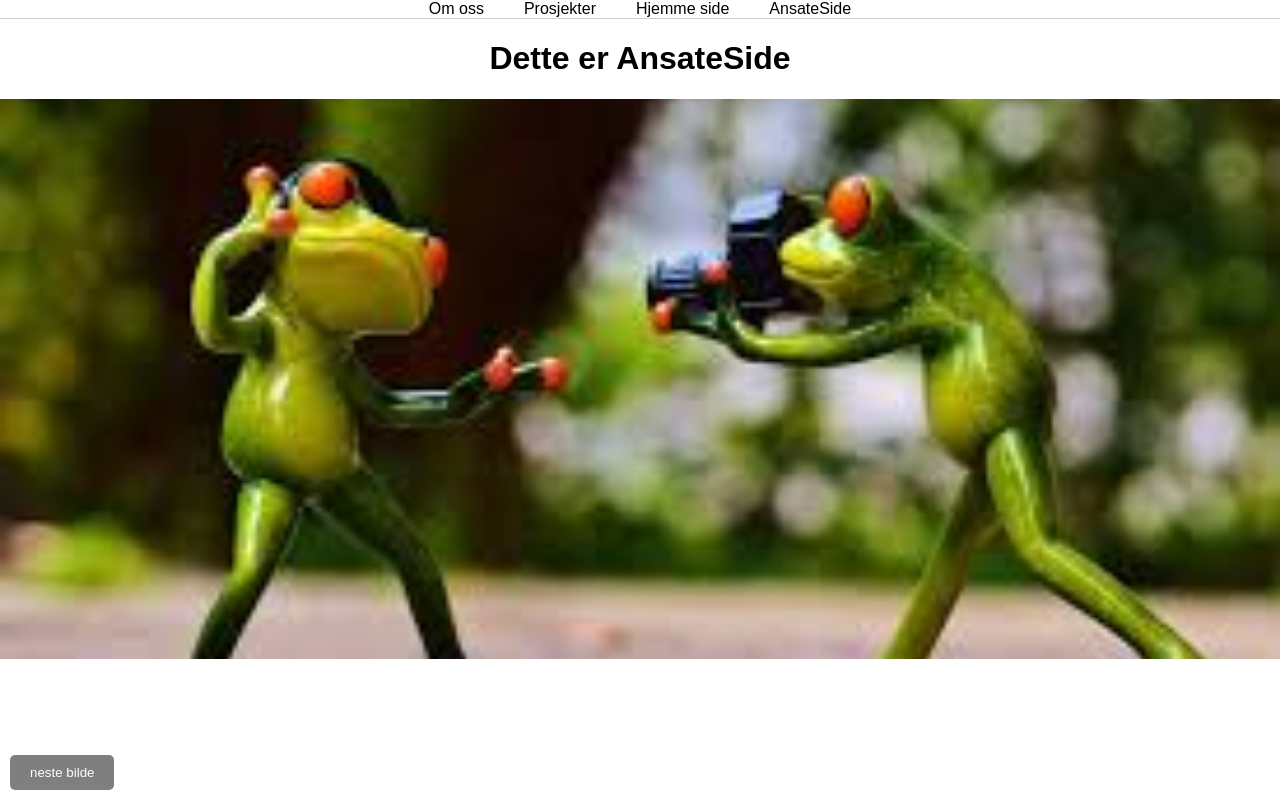
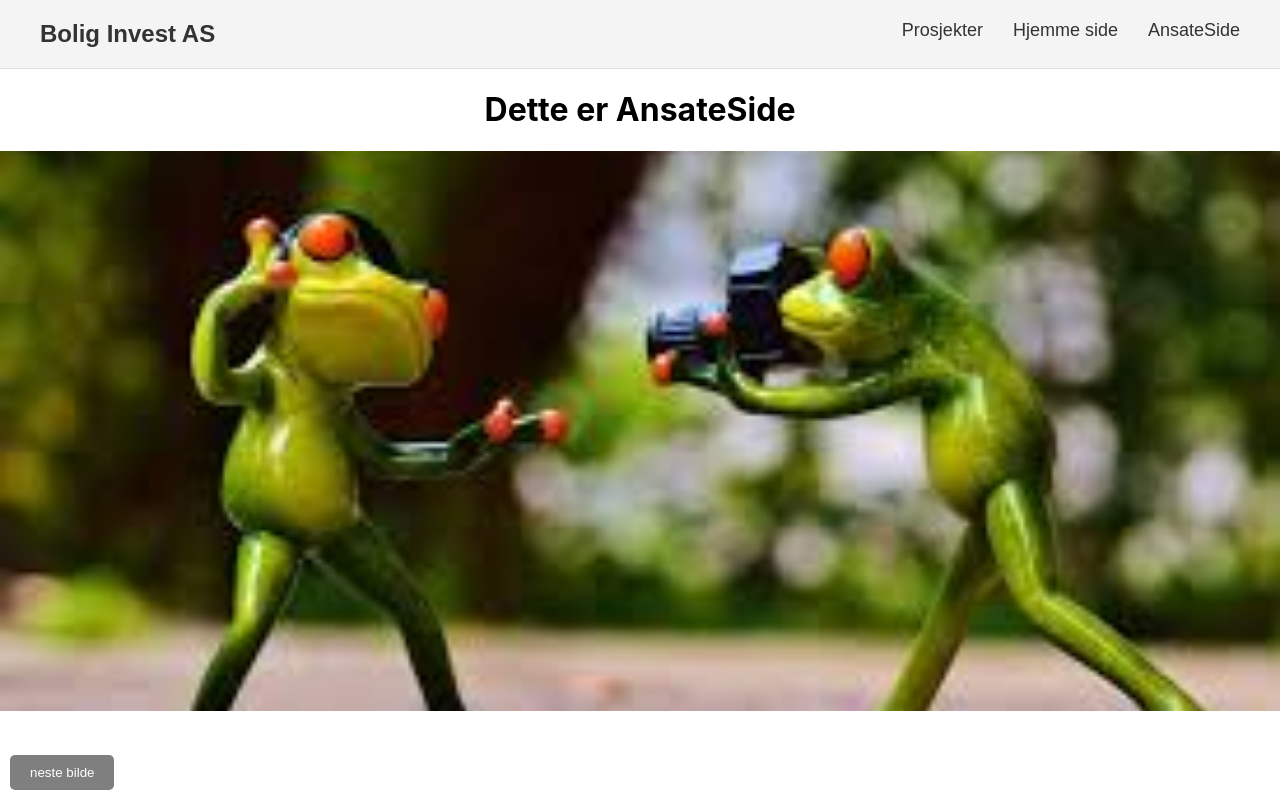
Before and after one commit to Aksel-Reistad/Halvaars-oppgave, a React (Create React App) app in the folder bolig-invest/: page /AnsateSide in a window 1280 px wide. Built offline with nearby package versions, Linux system fonts and the light colour scheme.

Commit message:
fiksa headeren og styling

```diff
--- a/bolig-invest/src/App.css
+++ b/bolig-invest/src/App.css
@@ -48,7 +48,7 @@
 
 
   /* for headern */
-  .header-container {
+  /* .header-container {
     font-family: Arial, sans-serif;
     text-align: center;
   }
@@ -74,5 +74,67 @@
 
   .header-nav a:hover {
     color: gray;
-  }
+  } */
+
+.header-container {
+  display: flex;
+  justify-content: space-between;
+  align-items: center;
+  background-color: #f4f4f4;
+  padding: 20px 40px;
+  border-bottom: 1px solid #e0e0e0;
+  font-family: Arial, sans-serif;
+}
+
+/* Logo-stil */
+.logo {
+  font-size: 24px;
+  font-weight: bold;
+  color: #333;
+}
+
+/* Navigasjonsmeny */
+.header-nav {
+  display: flex;
+  list-style: none;
+  margin: 0;
+  padding: 0;
+  gap: 30px; /* Mellomrom mellom elementene */
+}
+
+.header-nav li {
+  position: relative;
+  font-size: 18px;
+}
+
+/* Navigasjonslenker */
+.header-nav a {
+  text-decoration: none;
+  color: #333;
+  padding: 5px 0;
+  transition: color 0.3s ease;
+}
+
+.header-nav a:hover {
+  color: #000;
+}
+
+/* Understrek */
+.header-nav a::after {
+  content: '';
+  display: block;
+  height: 2px;
+  width: 0%;
+  background-color: #aaa;
+  transition: width 0.3s ease;
+  margin-top: 5px;
+}
+
+.header-nav a:hover::after {
+  width: 100%; /* Understreken dekker hele teksten */
+}
+
+
+
+
 /* ikke lenger for header   */
--- a/bolig-invest/src/App.js
+++ b/bolig-invest/src/App.js
@@ -1,14 +1,20 @@
 import './App.css';
-import { BrowserRouter as Router, Route, Routes, Link } from 'react-router-dom';
-import Roterer from'./kode/BildeRoterer.js';
+import { BrowserRouter as Router, Route, Routes } from 'react-router-dom';
 import TopLinker from './kode/Header.js';
+import Hjemmeside from './sider/Hjemmeside.js';
+import AnsateSide from './sider/AnsateSide.js';
+import ProduktSide from './sider/ProduktSide.js';
 
 function App() {
   return (
     <div>
       <Router>
         <TopLinker />
-        {/* <Roterer /> */}
+        <Routes>
+          <Route path="/Hjemmeside" element={<Hjemmeside />} />
+          <Route path="/AnsateSide" element={<AnsateSide />} />
+          <Route path="/ProduktSide" element={<ProduktSide />} />
+        </Routes>
       </Router>
     </div>
   );
--- a/bolig-invest/src/kode/Header.js
+++ b/bolig-invest/src/kode/Header.js
@@ -1,17 +1,12 @@
 import '../App.css';
-import { Routes, Route, Link } from 'react-router-dom';
-import Hjemmeside from '../sider/Hjemmeside.js';
-import AnsateSide from '../sider/AnsateSide.js';
-import ProduktSide from '../sider/ProduktSide.js';
+import { Link } from 'react-router-dom';
 
 function TopLinker() {
   return (
     <div className="header-container">
+      <div className="logo">Bolig Invest AS</div>
       <nav>
         <ul className="header-nav">
-          <li>
-            <Link to="/">Om oss</Link>
-          </li>
           <li>
             <Link to="/ProduktSide">Prosjekter</Link>
           </li>
@@ -23,12 +18,6 @@ function TopLinker() {
           </li>
         </ul>
       </nav>
-      <Routes>
-        <Route path="/" element={<h1>Welcome to Home</h1>} />
-        <Route path="/AnsateSide" element={<AnsateSide />} />
-        <Route path="/Hjemmeside" element={<Hjemmeside />} />
-        <Route path="/ProduktSide" element={<ProduktSide />} />
-      </Routes>
     </div>
   );
 }
```
